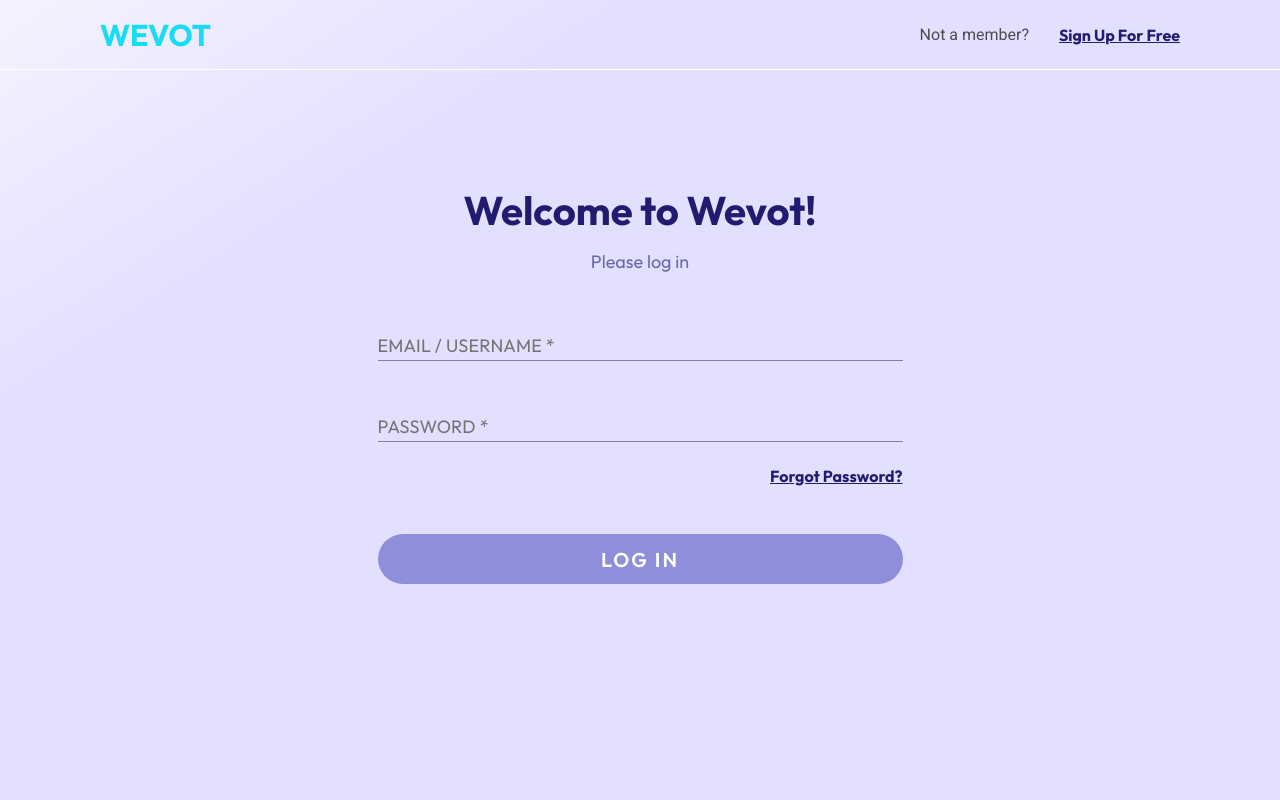
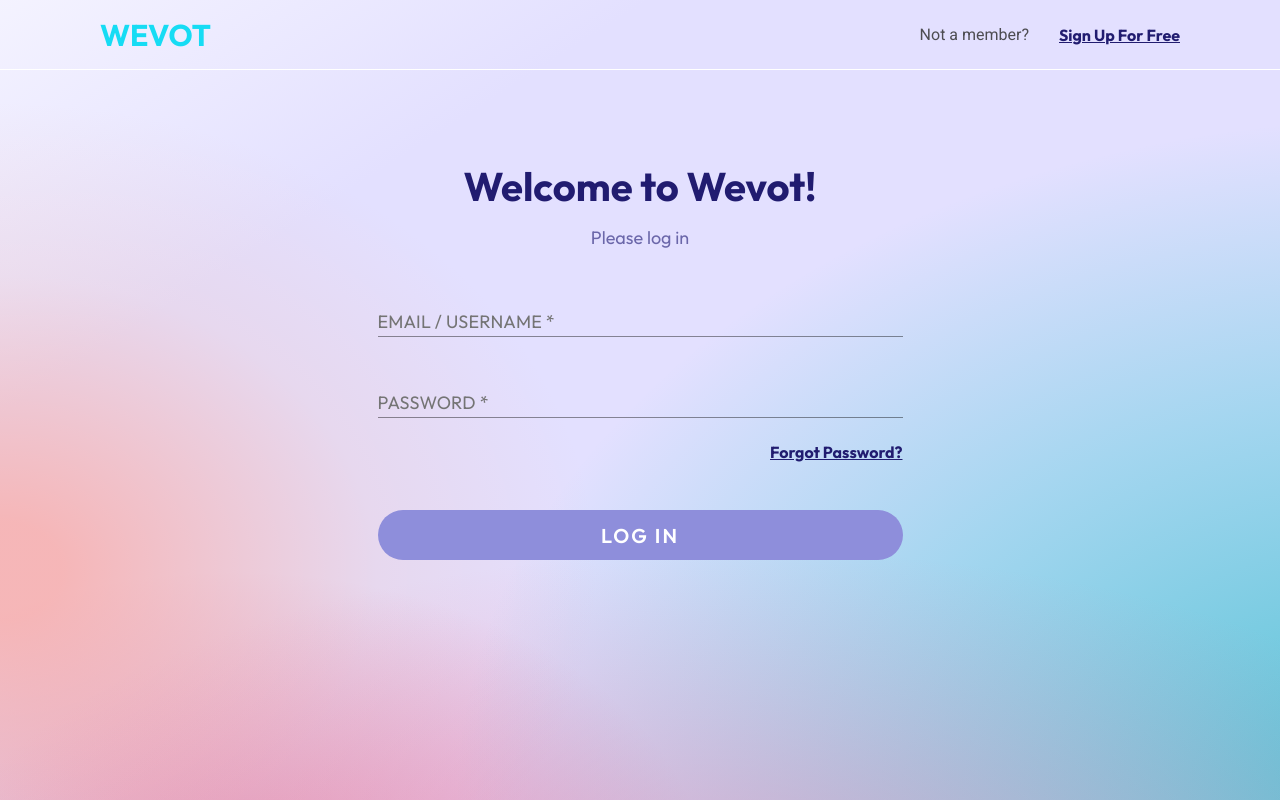
Before and after one commit to ning905/Wevot-client, a React (Create React App) app: page /login in a window 1280 px wide. Built offline with nearby package versions, Linux system fonts and the light colour scheme; no server answers.

Commit message:
refactor: styles

```diff
--- a/src/app.scss
+++ b/src/app.scss
@@ -7,8 +7,6 @@
 }
 
 .App {
-  background: linear-gradient(327.46deg, #e3e0ff 74.38%, #ffffff 116.67%);
-
   .link {
     text-decoration: none;
   }
--- a/src/pages/Home/home.scss
+++ b/src/pages/Home/home.scss
@@ -1,4 +1,33 @@
 .home {
+  background: radial-gradient(
+        44.93% 27.95% at 70.49% 48.79%,
+        rgba(227, 119, 159, 0.536) 0%,
+        rgba(241, 127, 168, 0.392) 27.08%,
+        rgba(252, 150, 187, 0) 100%
+      )
+      /* warning: gradient uses a rotation that is not supported by CSS and may not behave as expected */,
+    radial-gradient(
+        35.28% 46.36% at 106.53% 36.04%,
+        rgba(0, 159, 169, 0.6) 7.29%,
+        rgba(3, 188, 200, 0.348) 58.85%,
+        rgba(47, 217, 227, 0) 100%
+      )
+      /* warning: gradient uses a rotation that is not supported by CSS and may not behave as expected */,
+    radial-gradient(
+        47.99% 17.32% at 41.15% 61.29%,
+        rgba(217, 47, 88, 0.32) 17.71%,
+        rgba(225, 79, 132, 0) 100%
+      )
+      /* warning: gradient uses a rotation that is not supported by CSS and may not behave as expected */,
+    radial-gradient(
+        50.21% 38.25% at 0% 55.88%,
+        rgba(255, 162, 149, 0.672) 10.42%,
+        rgba(255, 169, 141, 0.144) 63.02%,
+        rgba(255, 204, 188, 0) 100%
+      )
+      /* warning: gradient uses a rotation that is not supported by CSS and may not behave as expected */,
+    linear-gradient(327.46deg, #e3e0ff 74.38%, #ffffff 116.67%);
+
   main {
     width: 100vw;
     display: flex;
--- a/src/pages/Login/login.scss
+++ b/src/pages/Login/login.scss
@@ -2,9 +2,37 @@
 .signup {
   height: 100vh;
   width: 100vw;
+  background: radial-gradient(
+        65.24% 47.39% at 58.3% 116.11%,
+        rgba(227, 119, 159, 0.536) 0%,
+        rgba(241, 127, 168, 0.392) 27.08%,
+        rgba(252, 150, 187, 0) 100%
+      )
+      /* warning: gradient uses a rotation that is not supported by CSS and may not behave as expected */,
+    radial-gradient(
+        74.63% 85.28% at 110.14% 100%,
+        rgba(1, 178, 189, 0.6) 7.29%,
+        rgba(3, 188, 200, 0.282) 58.85%,
+        rgba(47, 217, 227, 0) 100%
+      )
+      /* warning: gradient uses a rotation that is not supported by CSS and may not behave as expected */,
+    radial-gradient(
+        46.7% 58.61% at 0% 71.33%,
+        rgba(255, 162, 149, 0.672) 10.42%,
+        rgba(255, 169, 141, 0.144) 63.02%,
+        rgba(255, 204, 188, 0) 100%
+      )
+      /* warning: gradient uses a rotation that is not supported by CSS and may not behave as expected */,
+    radial-gradient(
+        37.29% 39.66% at 18.23% 111.11%,
+        rgba(217, 47, 88, 0.32) 17.71%,
+        rgba(225, 79, 132, 0) 100%
+      )
+      /* warning: gradient uses a rotation that is not supported by CSS and may not behave as expected */,
+    linear-gradient(327.46deg, #e3e0ff 74.38%, #ffffff 116.67%);
 
   main {
-    margin-top: 15vh;
+    margin-top: 12vh;
     display: flex;
     justify-content: center;
 
```
